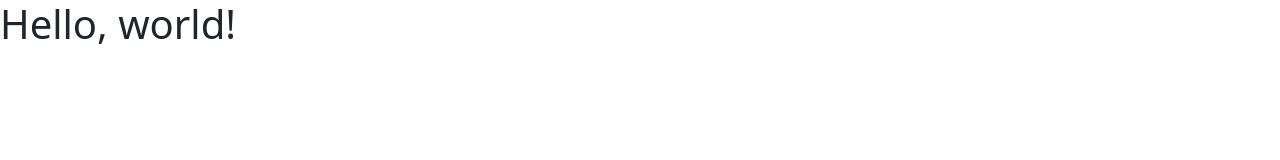
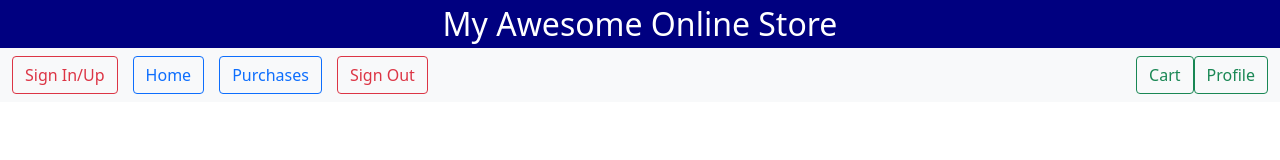
Before and after one commit to davidrgb/WSP-Lesson-3, a plain HTML site: page public/index.html in a window 1280 px wide. Drawn offline with nearby package versions, Linux system fonts and the light colour scheme; some packages are replaced by stand-ins of ours.

Commit message:
Lesson 5

```diff
--- /dev/null
+++ b/public/css/style.css
@@ -0,0 +1,11 @@
+.my-banner {
+    width: 100%;
+    font-size: 200%;
+    text-align: center;
+    color: white;
+    background-color: navy;
+}
+
+li {
+    padding-right: 15px;
+}
--- a/public/index.html
+++ b/public/index.html
@@ -1,17 +1,50 @@
 <!doctype html>
 <html lang="en">
-  <head>
+
+<head>
     <!-- Required meta tags -->
     <meta charset="utf-8">
     <meta name="viewport" content="width=device-width, initial-scale=1">
 
     <!-- Bootstrap CSS -->
-    <link href="https://cdn.jsdelivr.net/npm/bootstrap@5.0.2/dist/css/bootstrap.min.css" rel="stylesheet" integrity="sha384-EVSTQN3/azprG1Anm3QDgpJLIm9Nao0Yz1ztcQTwFspd3yD65VohhpuuCOmLASjC" crossorigin="anonymous">
+    <link href="https://cdn.jsdelivr.net/npm/bootstrap@5.0.2/dist/css/bootstrap.min.css" rel="stylesheet"
+        integrity="sha384-EVSTQN3/azprG1Anm3QDgpJLIm9Nao0Yz1ztcQTwFspd3yD65VohhpuuCOmLASjC" crossorigin="anonymous">
+
+    <link href="css/style.css" rel="stylesheet">
 
     <title>Lesson 3</title>
-  </head>
-  <body>
-    <h1>Hello, world!</h1>
+</head>
+
+<body>
+    <div class="my-banner">My Awesome Online Store</div>
+
+    <nav class="navbar navbar-expand-lg navbar-light bg-light">
+        <div class="container-fluid">
+            <button class="navbar-toggler" type="button" data-bs-toggle="collapse"
+                data-bs-target="#navbarSupportedContent" aria-controls="navbarSupportedContent" aria-expanded="false"
+                aria-label="Toggle navigation">
+                <span class="navbar-toggler-icon"></span>
+            </button>
+            <div class="collapse navbar-collapse" id="navbarSupportedContent">
+                <ul class="navbar-nav me-auto mb-2 mb-lg-0">
+                    <li class="nav-item">
+                        <button id="menu-signin" class="btn btn-outline-danger">Sign In/Up</button>
+                    </li>
+                    <li class="nav-item">
+                        <button id="menu-home" class="btn btn-outline-primary">Home</button>
+                    </li>
+                    <li class="nav-item">
+                        <button id="menu-purchases" class="btn btn-outline-primary">Purchases</button>
+                    </li>
+                    <li class="nav-item">
+                        <button id="menu-signout" class="btn btn-outline-danger">Sign Out</button>
+                    </li>
+                </ul>
+                <button class="btn btn-outline-success">Cart</button>
+                <button class="btn btn-outline-success">Profile</button>
+            </div>
+        </div>
+    </nav>
 
     <!-- update the version number as needed -->
     <script defer src="/__/firebase/8.6.8/firebase-app.js"></script>
@@ -26,6 +59,9 @@
     <script defer src="/__/firebase/init.js?useEmulator=true"></script>
 
     <!-- Option 1: Bootstrap Bundle with Popper -->
-    <script src="https://cdn.jsdelivr.net/npm/bootstrap@5.0.2/dist/js/bootstrap.bundle.min.js" integrity="sha384-MrcW6ZMFYlzcLA8Nl+NtUVF0sA7MsXsP1UyJoMp4YLEuNSfAP+JcXn/tWtIaxVXM" crossorigin="anonymous"></script>
-  </body>
+    <script src="https://cdn.jsdelivr.net/npm/bootstrap@5.0.2/dist/js/bootstrap.bundle.min.js"
+        integrity="sha384-MrcW6ZMFYlzcLA8Nl+NtUVF0sA7MsXsP1UyJoMp4YLEuNSfAP+JcXn/tWtIaxVXM"
+        crossorigin="anonymous"></script>
+</body>
+
 </html>
```
